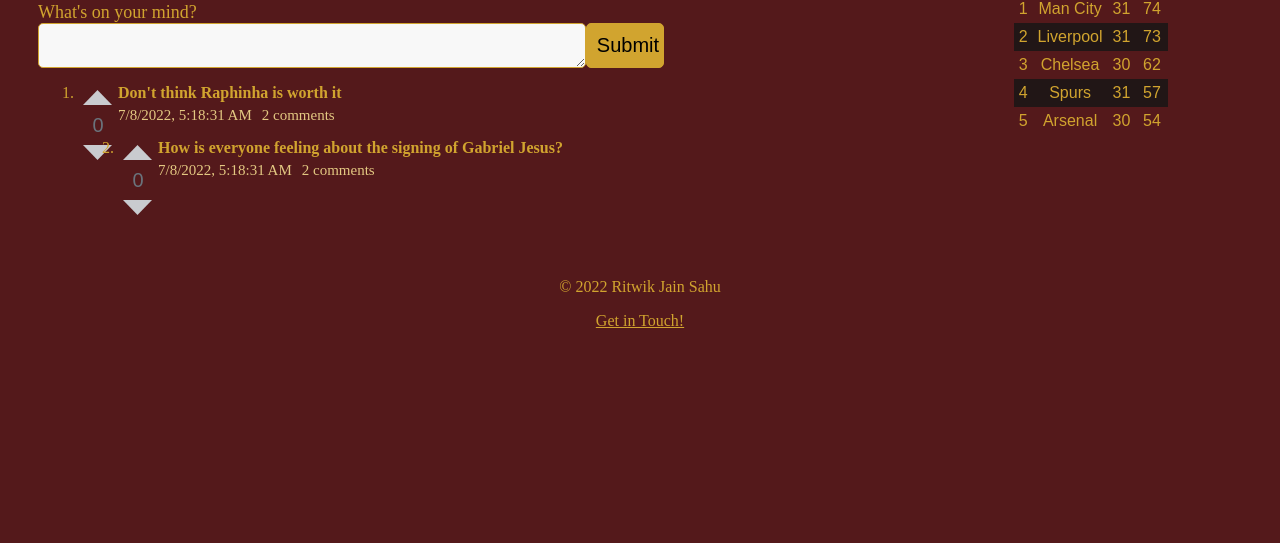
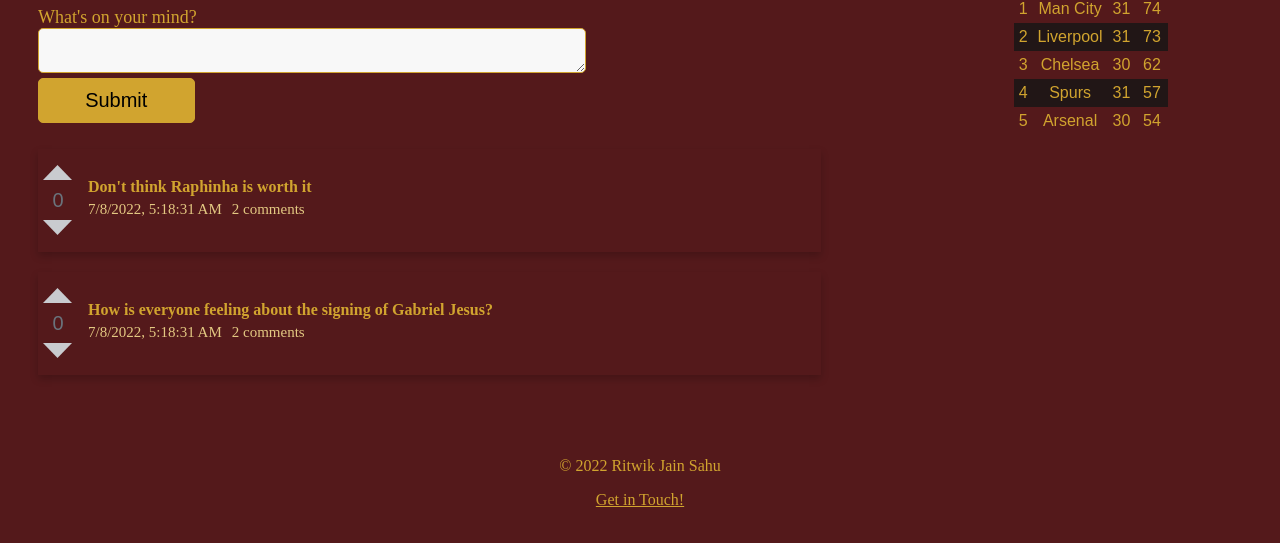
Before and after one commit to sahur1/gooner-space, a plain HTML site: page gooner_gang.html in a window 1280 px wide. Shown: the part 320-863 px from the top of the page. Before the commit the page ends 800 px from the top, so only its background shows below. Drawn offline with nearby package versions, Linux system fonts and the light colour scheme; a web font is replaced by a local one.

Commit message:
fix: add minor style changes

```diff
--- a/style.css
+++ b/style.css
@@ -84,6 +84,7 @@ footer a {
   font-size: 20px;
   padding: 10px;
   width: 45%;
+  margin-bottom: 5px;
 }
 
 #search-button{
@@ -103,7 +104,7 @@ footer a {
   font-size: 20px;
   padding: 10px;
   color: -internal-light-dark(black, white);
-  width: 10%;
+  width: 20%;
   background: #d1a42f;
   cursor: pointer;
 }
@@ -120,27 +121,12 @@ textarea {
   border: 1px solid #d1a42f;
   border-radius: 5px;
   font-size: 17px;
-}
-
-ol a {
-  text-decoration: none;
-  color: #d1a42f;
-}
-
-ol a:hover{
-  text-shadow: 3px 3px 3px #000000;
+  display: block;
+  margin-bottom: 5px;
 }
 
 h4 {
   margin: 0;
-}
-
-ol p{
-  margin: 5px 0;
-}
-
-li {
-  margin: 10px 0;
 }
 
 .bottom, .comment-meta{
@@ -260,6 +246,39 @@ aside a:hover {
   flex: 1;
 }
 
+ol {
+  display: flex;
+  flex-direction: column;
+  list-style: none;
+  padding: 0;
+}
+
+ol a {
+  text-decoration: none;
+  color: #d1a42f;
+}
+
+ol a:hover{
+  text-shadow: 3px 3px 3px #000000;
+}
+
+ol p{
+  margin: 5px 0;
+}
+
+li {
+  display: flex;
+  align-items: center;
+  box-shadow: 0 4px 8px 0 rgba(0,0,0,0.2);
+  transition: 0.3s;
+  margin: 10px 0;
+  padding: 10px 0;
+}
+
+li > a{
+  margin-left: 10px;
+}
+
 #league-table {
   float: left;
 }
@@ -280,8 +299,8 @@ tr:nth-child(even) {
   border-right: 1px solid #000000;
 }
 
-form {
-  display: flex;
+form .error {
+  color: #ff0000;
 }
 
 article {
```
